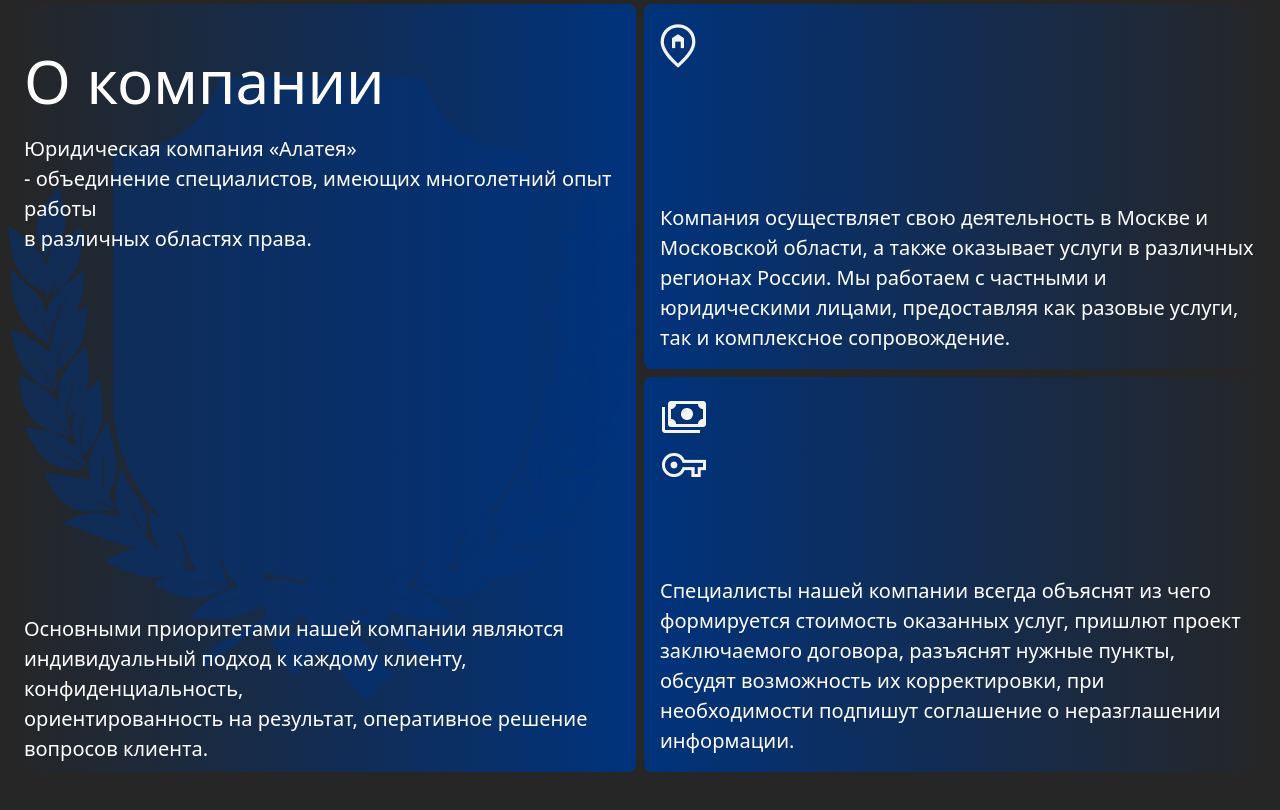
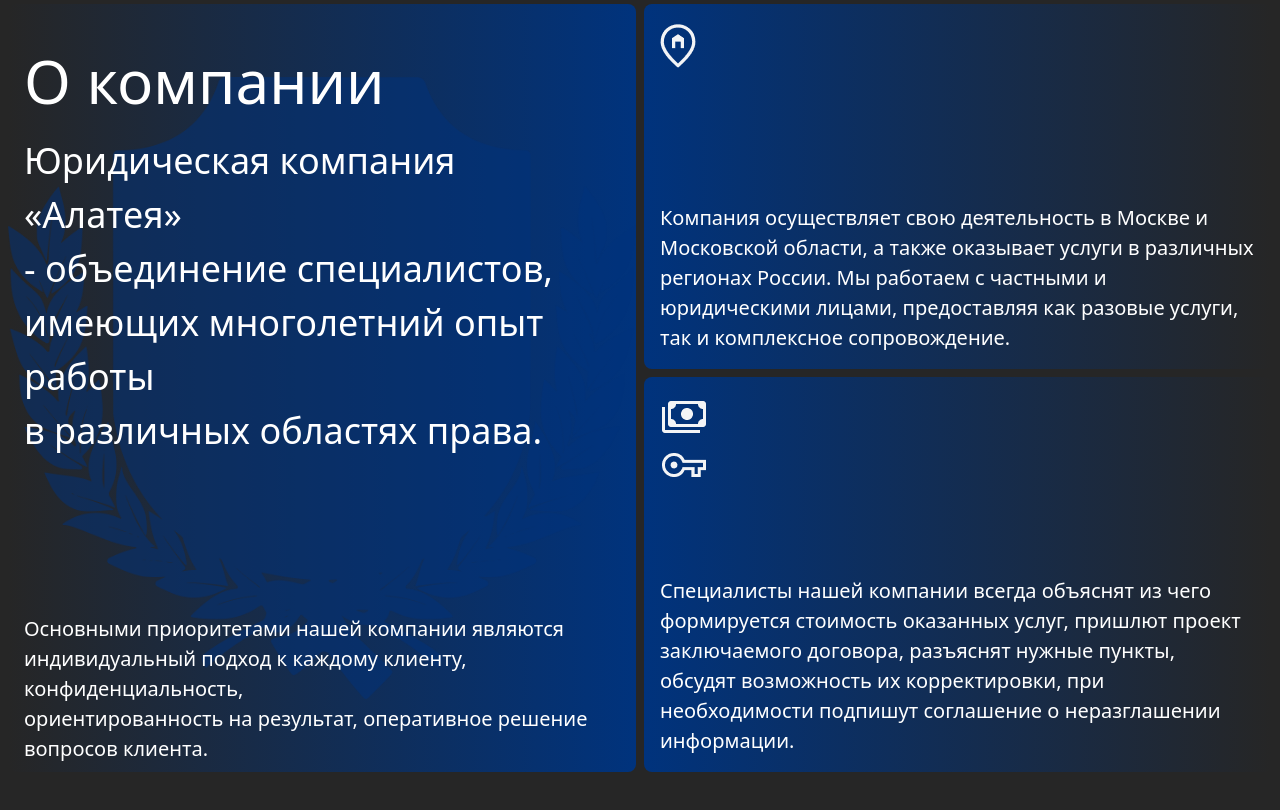
Before and after one commit to vover11/alateya, a website: page index.html in a window 1280 px wide. Shown: the part 1580-2390 px from the top of the page. Drawn offline with Linux system fonts and the light colour scheme; a web font is replaced by a local one.

Commit message:
Add files via upload

```diff
--- a/index.html
+++ b/index.html
@@ -212,7 +212,7 @@
                                 О компании
                             </p>
                             <!-- Верхний параграф -->
-                            <p class="mt-8 md:mt-2 text-white text-lg md:text-xl font-medium px-4"> <!-- Описание -->
+                            <p class="mt-8 md:mt-2 text-white text-xl lg:text-4xl font-medium px-4"> <!-- Описание -->
                                 Юридическая компания «Алатея»<br />
                                 - объединение специалистов, имеющих многолетний опыт работы<br />
                                 в различных областях права.
```
Also changed, not shown: output.css.
